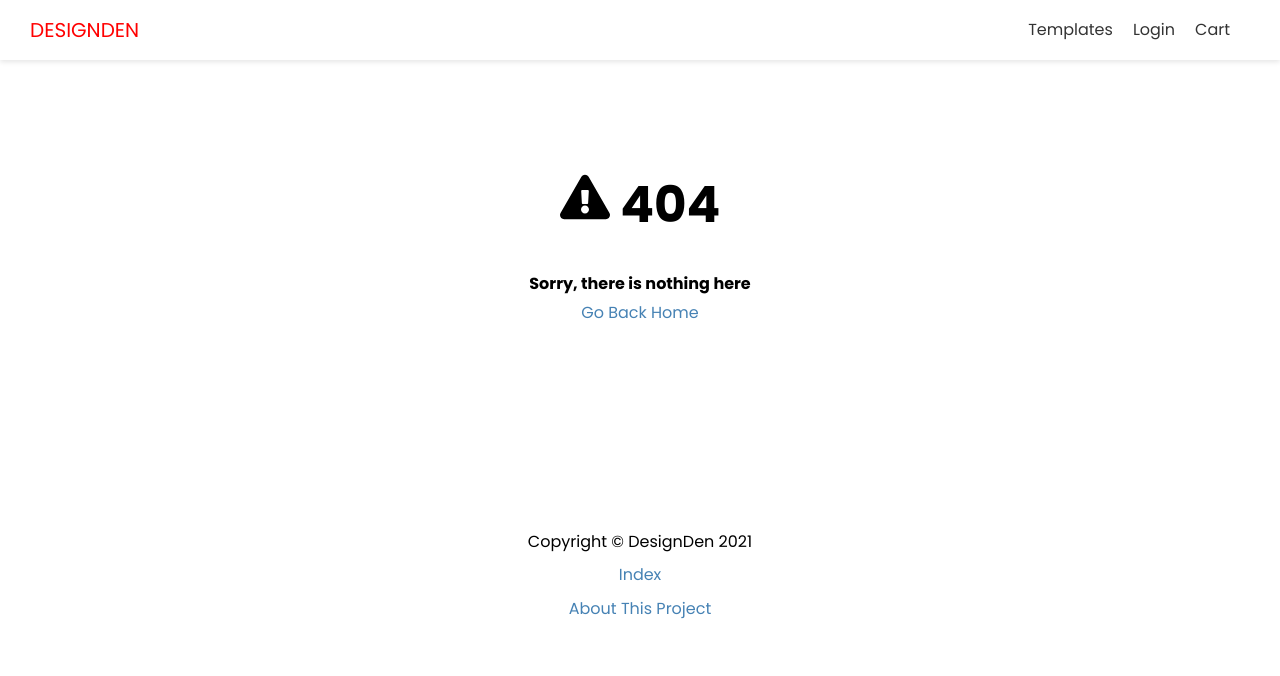
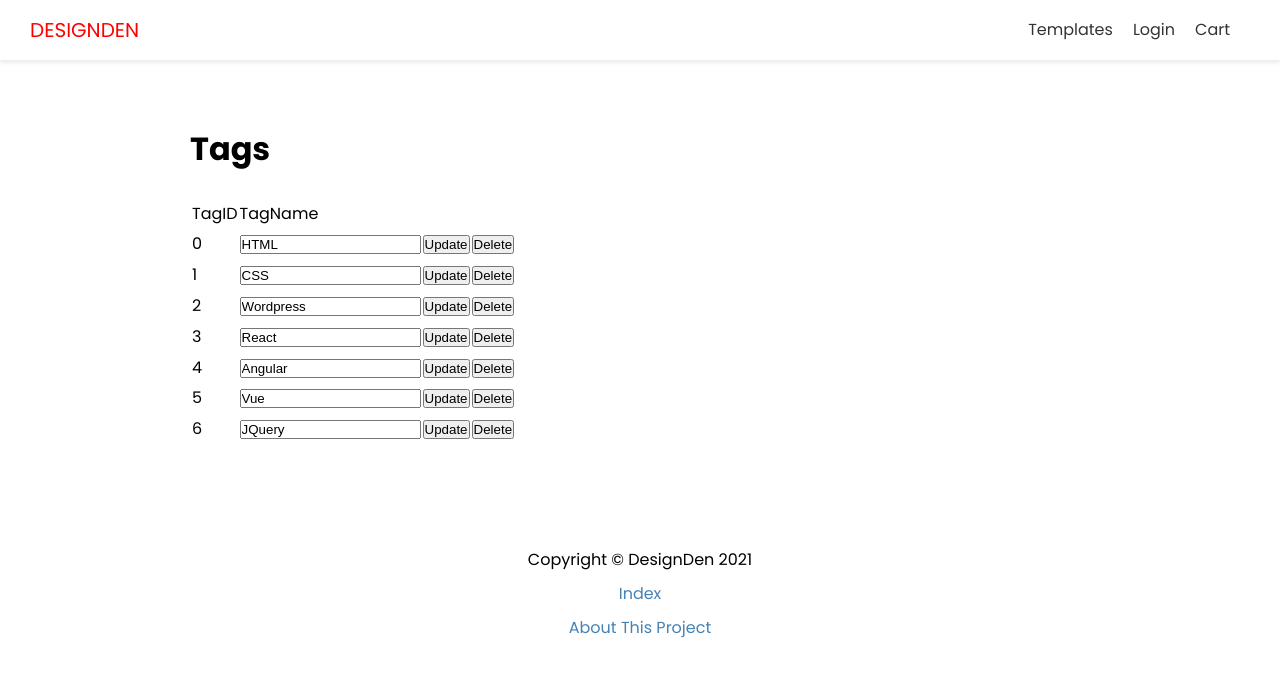
Before and after one commit to jonah0502/DesignDen, a Next.js app in the folder designden-frontend/: page /tags in a window 1280 px wide. Before the commit this address had no page. Shown: the top 676 px of the page. Built offline with nearby package versions, Linux system fonts and the light colour scheme.

Commit message:
Add dynamic table view for tags

```diff
--- /dev/null
+++ b/designden-frontend/pages/tags/index.js
@@ -0,0 +1,88 @@
+import Layout from "@/components/Layout";
+import { useState } from "react";
+
+const tagHeaders = ["TagID", "TagName"];
+
+const tagData = [
+  {
+    id: 0,
+    tagName: "HTML",
+  },
+  {
+    id: 1,
+    tagName: "CSS",
+  },
+  {
+    id: 2,
+    tagName: "Wordpress",
+  },
+  {
+    id: 3,
+    tagName: "React",
+  },
+  {
+    id: 4,
+    tagName: "Angular",
+  },
+  {
+    id: 5,
+    tagName: "Vue",
+  },
+  {
+    id: 6,
+    tagName: "JQuery",
+  },
+];
+
+export default function TagsPage() {
+  const [tags, setTags] = useState(tagData);
+
+  const handleRowChange = (index) => (event) => {
+    const { name, value } = event.target;
+    const newTags = [...tags];
+    newTags[index][name] = value;
+    setTags(newTags);
+  };
+
+  const handleRowDelete = (index) => (event) => {
+    const newTags = [...tags];
+    newTags.splice(index, 1);
+    setTags(newTags);
+  };
+
+  return (
+    <Layout>
+      <h1>Tags</h1>
+      <table>
+        <thead>
+          <tr>
+            {tagHeaders.map((header) => {
+              return <td key={header}>{header}</td>;
+            })}
+          </tr>
+        </thead>
+        <tbody>
+          {tags.map((tag, index) => (
+            <tr key={tag.id}>
+              <td>{tag.id}</td>
+              <td>
+                <input
+                  type="text"
+                  name="tagName"
+                  value={tag.tagName}
+                  onChange={handleRowChange(index)}
+                />
+              </td>
+              <td>
+                <button>Update</button>
+              </td>
+              <td>
+                <button onClick={handleRowDelete(index)}>Delete</button>
+              </td>
+            </tr>
+          ))}
+        </tbody>
+      </table>
+    </Layout>
+  );
+}
```
